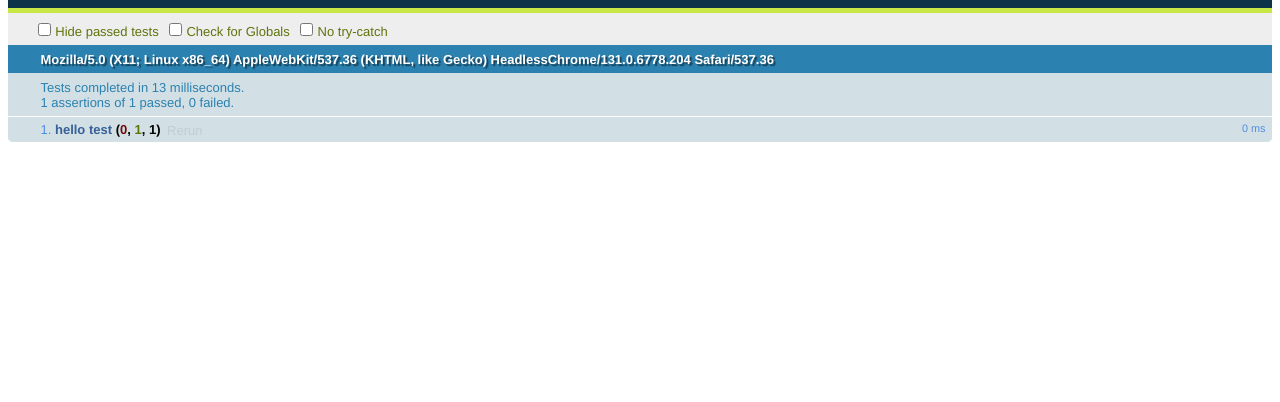
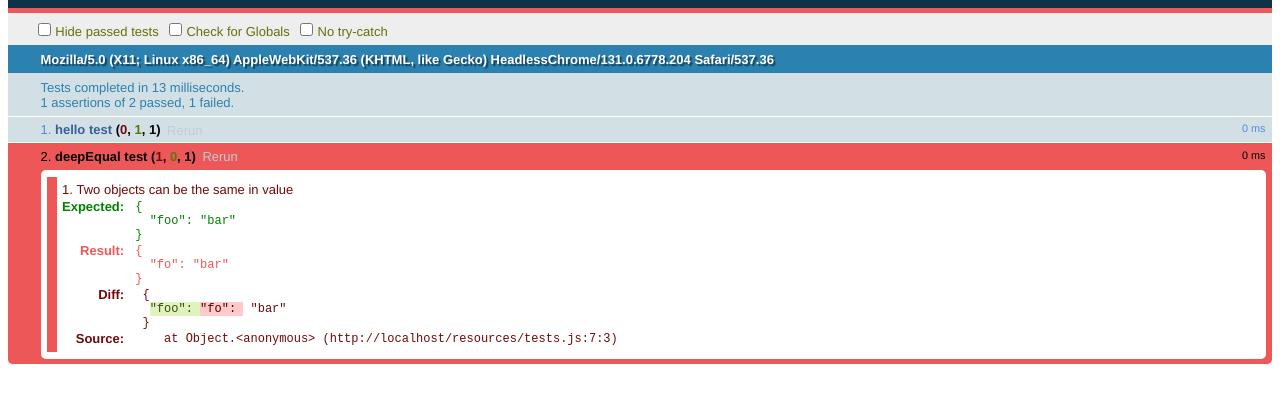
Before and after one commit to dwyl/learn-qunit, a plain HTML site: page test/index.html in a window 1280 px wide. Shown: the part 48-450 px from the top of the page. Drawn offline with Linux system fonts and the light colour scheme.

Commit message:
adds lib/stopwatch.js - module is WiP

```diff
--- /dev/null
+++ b/lib/stopwatch.js
@@ -0,0 +1,2 @@
+// just trying to decide on which module pattern/system to use...
+// need to keep it simple to not overwhelme beginners...
--- a/resources/tests.js
+++ b/resources/tests.js
@@ -1,3 +1,8 @@
 test( "hello test", function() {
   ok( 1 == "1", "Passed!" );
 });
+
+test( "deepEqual test", function() {
+  var obj = { fo: "bar" };
+  deepEqual( obj, { foo: "bar" }, "Two objects can be the same in value" );
+});
```
Also changed, not shown: test/index.html (+1 -0 lines), README.md.
